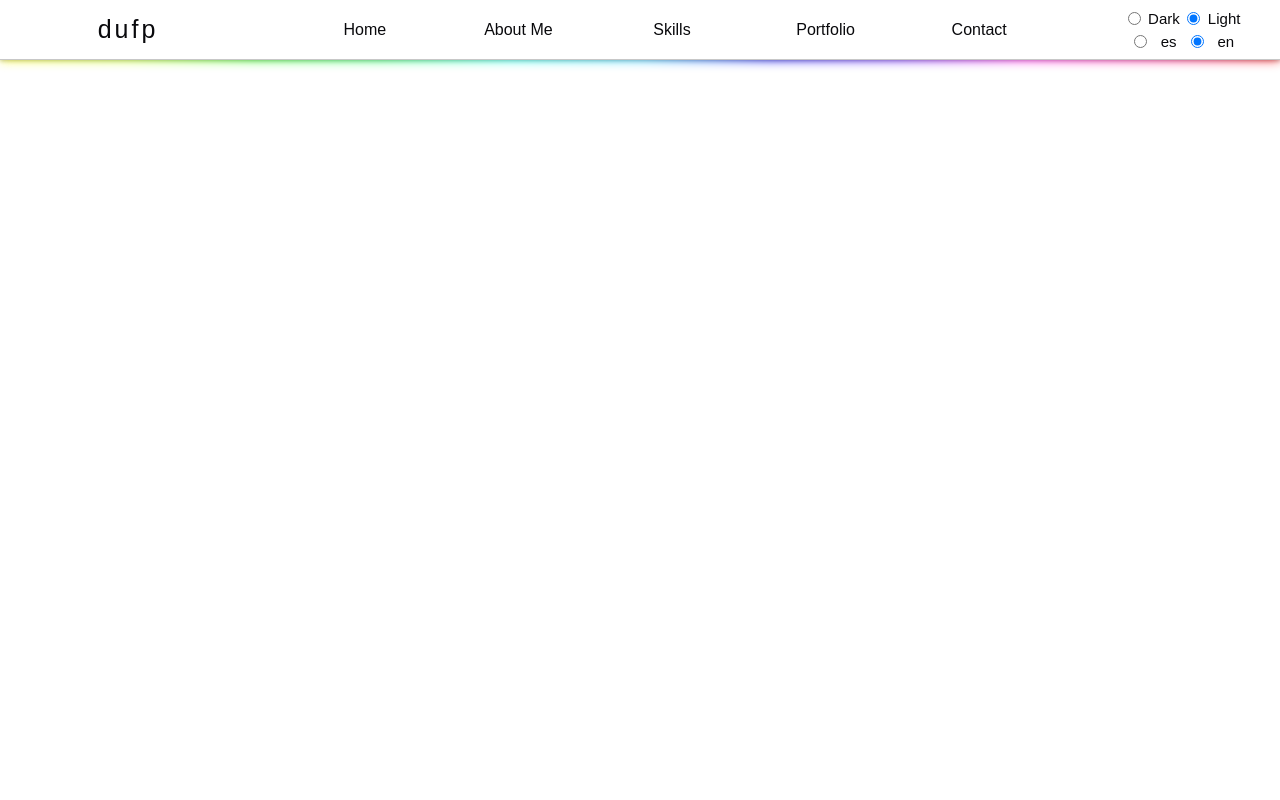
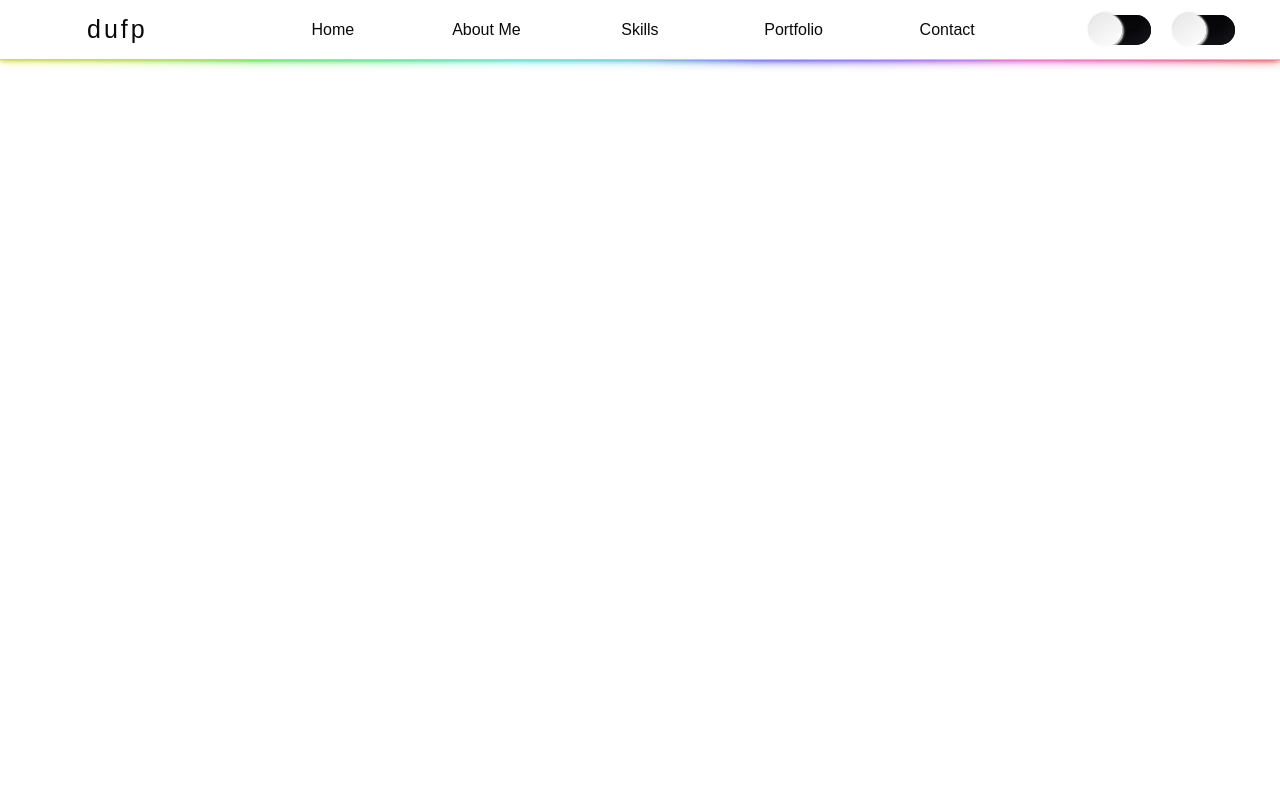
Before and after one commit to diegoufp/portfolio, a React (Create React App) app: page / in a window 1280 px wide. Shown: the top 800 px of the page. Built offline with nearby package versions, Linux system fonts and the light colour scheme.

Commit message:
Se mejora apariencia de botones theme y lang y se modifican sus respectivos context

```diff
--- a/src/components/Header.js
+++ b/src/components/Header.js
@@ -32,7 +32,18 @@ const Header = () => {
                 </ol>
             </nav>
             <div className="header-options">
-                <div className="header-options-theme">
+                <input className={`switch theme ${theme}`} type="checkbox" name="theme" id="dark-check" onClick={handleTheme}/>
+                <input className={`switch lang ${theme}`} type="checkbox" name="lang" id="lang-check" onClick={handleLanguage}/>
+            </div>
+        </div>
+        </header>
+    )
+}
+
+export default Header;
+
+/*
+<div className="header-options-theme">
                     <input type="radio" id="dark" name="theme" value="dark" onClick={handleTheme} defaultChecked={theme === "dark"}/>
                     <label htmlFor="dark">{texts.themeDark}</label>
                     <input type="radio" id="light" name="theme" onClick={handleTheme} value="light" defaultChecked={theme === "light"}/>
@@ -44,10 +55,4 @@ const Header = () => {
                     <input type="radio" id="en" name="language" value="en" onClick={handleLanguage} defaultChecked={texts.language === "en"}/>
                     <label htmlFor="en">en</label>
                 </div>
-            </div>
-        </div>
-        </header>
-    )
-}
-
-export default Header;
+*/
--- a/src/contexts/LanguageContext.js
+++ b/src/contexts/LanguageContext.js
@@ -32,7 +32,14 @@ const LanguageProvider = ({children})=>{
     const [texts,setTexts] = useState(translations[language]);
 
     const handleLanguage = (e) =>{
-        if(e.target.value === "es"){
+        /*if(e.target.value === "es"){
+            setLanguage("es");
+            setTexts(translations.es);
+        }else{
+            setLanguage("en");
+            setTexts(translations.en);
+        }*/
+        if(e.target.checked){
             setLanguage("es");
             setTexts(translations.es);
         }else{
--- a/src/contexts/ThemeContext.js
+++ b/src/contexts/ThemeContext.js
@@ -7,11 +7,18 @@ const initialTheme="light";
 const ThemeProvider = ({children}) =>{
     const [theme, setTheme] = useState(initialTheme);
     const handleTheme = (e) =>{
-        if(e.target.value === "light"){
+        /*if(e.target.value === "light"){
             setTheme("light");
+        }else if(e.target.value === "dark"){
+            setTheme("dark");
+        };*/
+
+        if(e.target.checked){
+            setTheme("dark");
         }else{
-            setTheme("dark");
+            setTheme("light");
         }
+
     };
     const data={theme,handleTheme};
 
--- a/src/css/Header.css
+++ b/src/css/Header.css
@@ -88,9 +88,9 @@ nav{
 .header-options {
     display: flex;
     position:relative;
-    width: 10%;
-    flex-direction: column;
-    justify-content: center;
+    width: 15%;
+    flex-direction: row;
+    justify-content:space-evenly;
     align-items: center;
 }
 
@@ -102,7 +102,56 @@ nav{
     font-size: 1.5rem;
 }
 
+.switch {
+    position: relative;
+    width: 6rem;
+    height: 3rem;
+    -webkit-appearance: none;
+    -moz-appearance: none;
+    outline: none;
+    border-radius: 5rem;
+    transition: .5s;
+}
 
+.switch::after{
+    content: ' ';
+    position: absolute;
+    width: 3rem;
+    height: 3rem;
+    border-radius: 50%;
+    top:0;
+    left:0;
+    transform: scale(1.1);
+    transition: .3s;
+}
+
+.switch.light::after{
+    background: var(--switch-back-light);
+    box-shadow: var(--switch-shadow-light)
+}
+
+.switch.dark::after{
+    background: var(--switch-back-dark);
+    box-shadow: var(--switch-shadow-dark);
+}
+
+.switch.light{
+    background: var(--dark);
+    box-shadow: var(--neum-shadow-dark);
+}
+
+.switch.dark{
+    background: var(--light);
+    box-shadow: var(--neum-shadow-light);
+}
+
+.switch.theme:checked::after{
+    left: 3rem;
+}
+
+.switch.lang:checked::after{
+    left: 3rem;
+}
 @media (max-width: 800px){
 
 }
--- a/src/index.css
+++ b/src/index.css
@@ -13,10 +13,16 @@
     --target: #0d0d10;
     --green: #00EEFE;
     --grey: #f5f5f5;
+    --switch-back-dark:linear-gradient(315deg, #0a0a0d, #08080b);
+    --switch-shadow-dark: -4px -4px 4px #040405,
+    1px 1px 2px #0e0e13;
+    --switch-back-light:linear-gradient(145deg, #e6e6e6, #ffffff);
+    --switch-shadow-light:-1px -1px 2px #d9d9d9,
+    1px 1px 2px #ffffff;
     --neum-shadow-light: inset 1px 1px 5px #666666,
     inset -1px -1px 5px #ffffff;
     --neum-shadow-dark:  inset 5px 5px 10px #040405,
-    inset -5px -5px 10px #0e0e13;
+    inset -5px -5px 10px #15151a;
     --back-space: linear-gradient(to bottom, #000000, #434343);
     --back-space-invert: linear-gradient(to bottom, #000000, #434343);
     --midnight: linear-gradient(to top, #232526, #414345);
```
